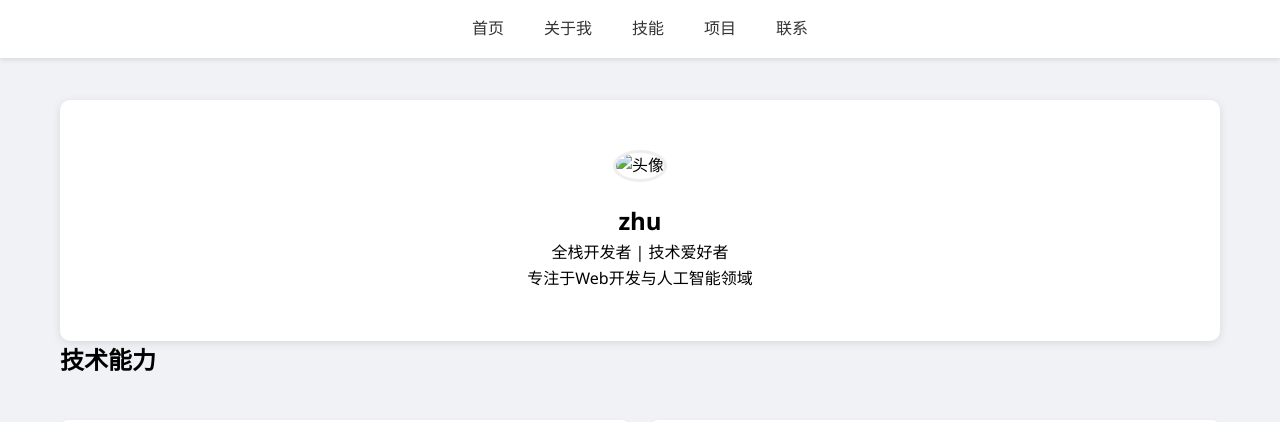
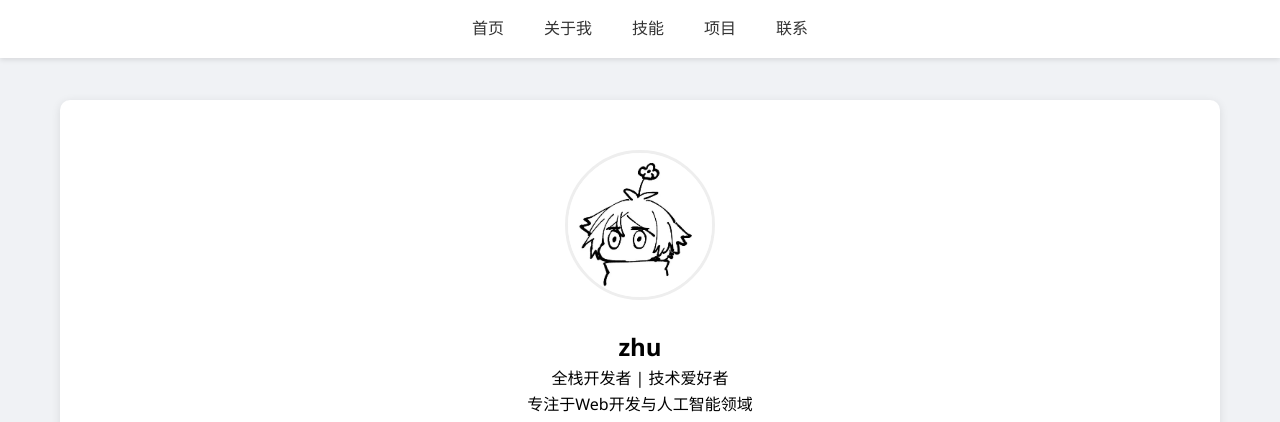
Before and after one commit to wenhanzuh/myfirst-repo.github.io, a plain HTML site: page index.html in a window 1280 px wide. Shown: the top 422 px of the page. Drawn offline with Linux system fonts and the light colour scheme.

Commit message:
修改图片

```diff
--- a/index.html
+++ b/index.html
@@ -138,7 +138,7 @@
 
     <div class="container">
         <section id="home" class="profile">
-            <img src="C:\dev\workspace\png\1.jpg" alt="头像" class="avatar">
+            <img src="1.jpg" alt="头像" class="avatar">
             <h1>zhu</h1>
             <p>全栈开发者 | 技术爱好者</p>
             <p>专注于Web开发与人工智能领域</p>
```
Also changed, not shown: 1.jpg (added).
